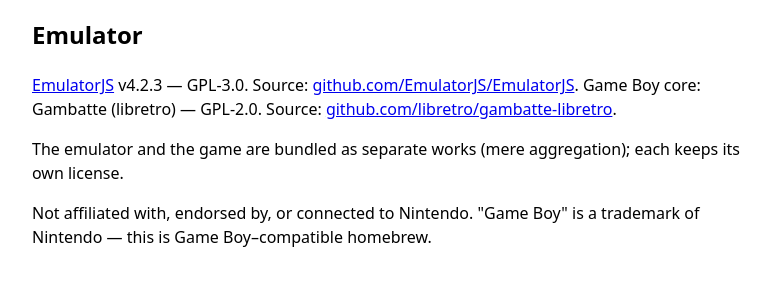
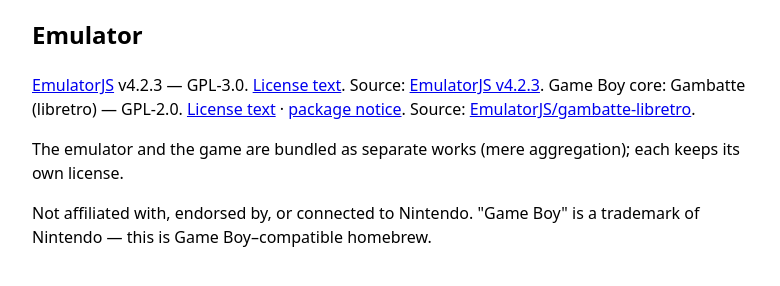
Before and after one commit to Koh0920/game-el-dueloroso, a plain HTML site: page site/licenses/index.html in a window 1280 px wide. Shown: the part 208-494 px from the top of the page, without its empty margins (248-1028 px from the left). Drawn offline with Linux system fonts and the light colour scheme.

Commit message:
Harden reproducible game capsule build

```diff
--- a/site/licenses/index.html
+++ b/site/licenses/index.html
@@ -4,8 +4,8 @@
 <h2>Game: El Dueloroso</h2>
 <p>© Adrián J.G. (ajgalan). Code and assets: <a href="https://github.com/ajgalan/el-dueloroso">github.com/ajgalan/el-dueloroso</a> — GPL-3.0. ROM from the author's GitHub release (v1.2). Also on <a href="https://adrianjg.itch.io/el-dueloroso">itch.io</a>.</p>
 <h2>Emulator</h2>
-<p><a href="https://emulatorjs.org">EmulatorJS</a> v4.2.3 — GPL-3.0. Source: <a href="https://github.com/EmulatorJS/EmulatorJS">github.com/EmulatorJS/EmulatorJS</a>.
-Game Boy core: Gambatte (libretro) — GPL-2.0. Source: <a href="https://github.com/libretro/gambatte-libretro">github.com/libretro/gambatte-libretro</a>.</p>
+<p><a href="https://emulatorjs.org">EmulatorJS</a> v4.2.3 — GPL-3.0. <a href="EMULATORJS-GPL-3.0.txt">License text</a>. Source: <a href="https://github.com/EmulatorJS/EmulatorJS/tree/v4.2.3">EmulatorJS v4.2.3</a>.
+Game Boy core: Gambatte (libretro) — GPL-2.0. <a href="GAMBATTE-GPL-2.0.txt">License text</a> · <a href="GAMBATTE-NOTICE.md">package notice</a>. Source: <a href="https://github.com/EmulatorJS/gambatte-libretro/tree/c8c8bb71e0abeec34c753eab0e754e4cab61445a">EmulatorJS/gambatte-libretro</a>.</p>
 <p>The emulator and the game are bundled as separate works (mere aggregation); each keeps its own license.</p>
 <p>Not affiliated with, endorsed by, or connected to Nintendo. "Game Boy" is a trademark of Nintendo — this is Game Boy–compatible homebrew.</p>
 </body></html>
```
Also changed, not shown: 3 other files.
